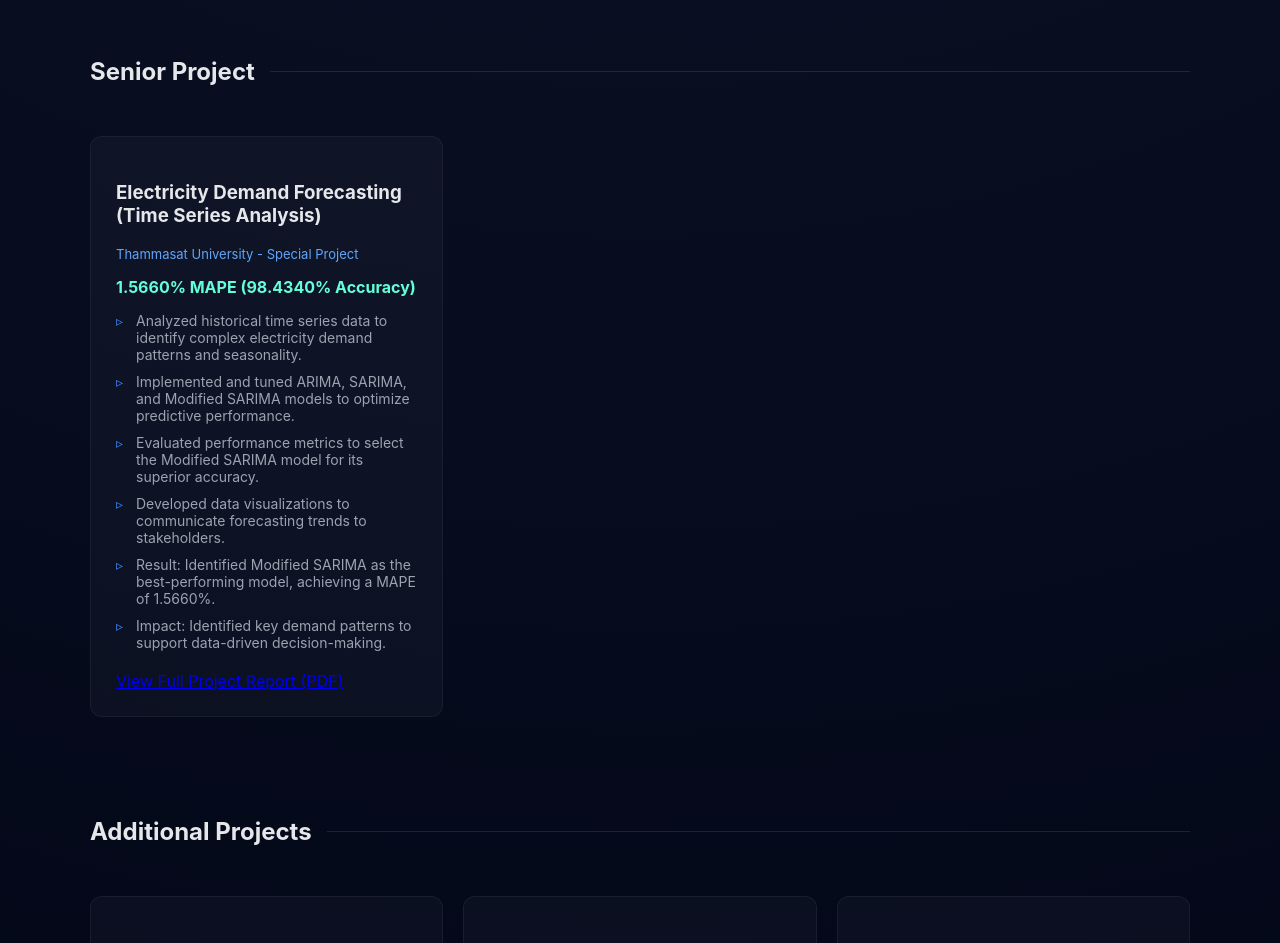
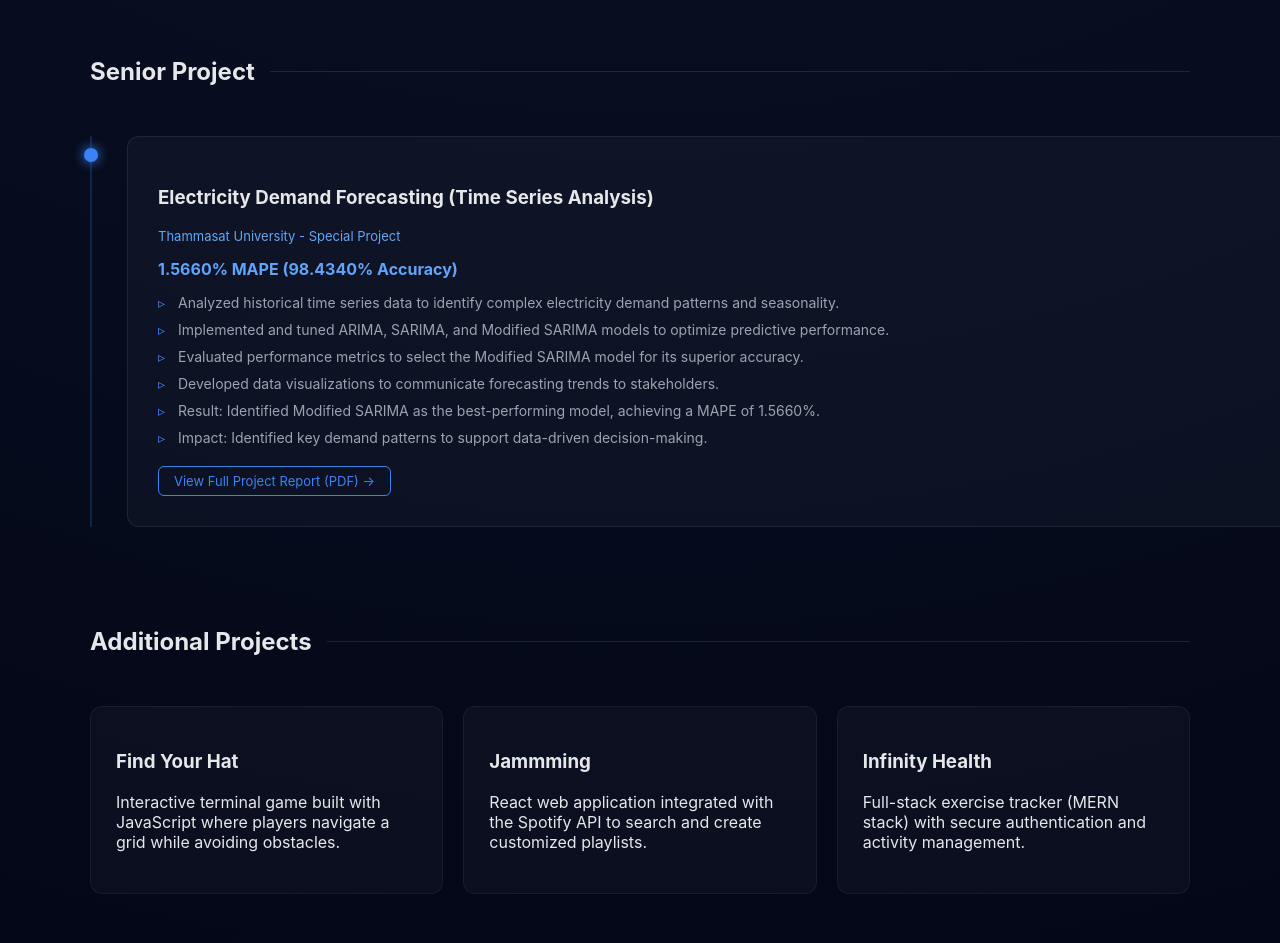
Before and after one commit to PrachakTocheewee/PrachakT_Portfolio, a React app: page / in a window 1280 px wide. Shown: the part 1220-2163 px from the top of the page. Built offline with nearby package versions, Linux system fonts and the light colour scheme.

Commit message:
final sp  update

```diff
--- a/src/App.jsx
+++ b/src/App.jsx
@@ -198,39 +198,48 @@ export default function App() {
         </div>
       </section>
 
-      {/* 4. SENIOR PROJECT SECTION (แก้ไขให้แสดง Details ทันที) */}
+      {/* 4. SENIOR PROJECT SECTION - แก้ไขโครงสร้างให้เหมือน Education */}
       <section id="projects" className="section fade-in">
         <div className="section-header">
           <h2>Senior Project</h2>
           <div className="line"></div>
         </div>
-        <div className="cards">
-          <div className="card senior-card-full">
+
+        {/* ใช้ edu-container เพื่อให้ได้เส้น Timeline และระยะขอบที่เท่ากัน */}
+        <div className="edu-container">
+          <div className="edu-item">
+            <div className="edu-dot"></div>
+            <div className="edu-card">
+              {' '}
+              {/* ใช้ edu-card เพื่อให้ขนาดกล่องเท่ากับ Education */}
               <h3>{seniorProject.title}</h3>
               <p className="edu-date">{seniorProject.subtitle}</p>
               <div
                 className="kpi"
-              style={{ color: '#64ffda', margin: '15px 0', fontWeight: 'bold' }}
+                style={{
+                  color: '#60a5fa',
+                  margin: '15px 0',
+                  fontWeight: 'bold',
+                }}
               >
                 {seniorProject.kpi}
               </div>
-
-            {/* รายละเอียดโครงการที่ดึงออกมาแสดงหน้าหลัก */}
               <ul className="edu-details">
                 {seniorProject.details.map((detail, index) => (
                   <li key={index}>{detail}</li>
                 ))}
               </ul>
-
               <div style={{ marginTop: '20px' }}>
                 <a
                   href={seniorProject.pdfLink}
                   target="_blank"
                   rel="noreferrer"
-                className="view-btn"
+                  className="nav-resume-btn"
+                  style={{ fontSize: '13px', display: 'inline-block' }}
                 >
-                View Full Project Report (PDF)
+                  View Full Project Report (PDF) →
                 </a>
+              </div>
             </div>
           </div>
         </div>
```
Lines whose indentation alone changed are shown as unchanged.
